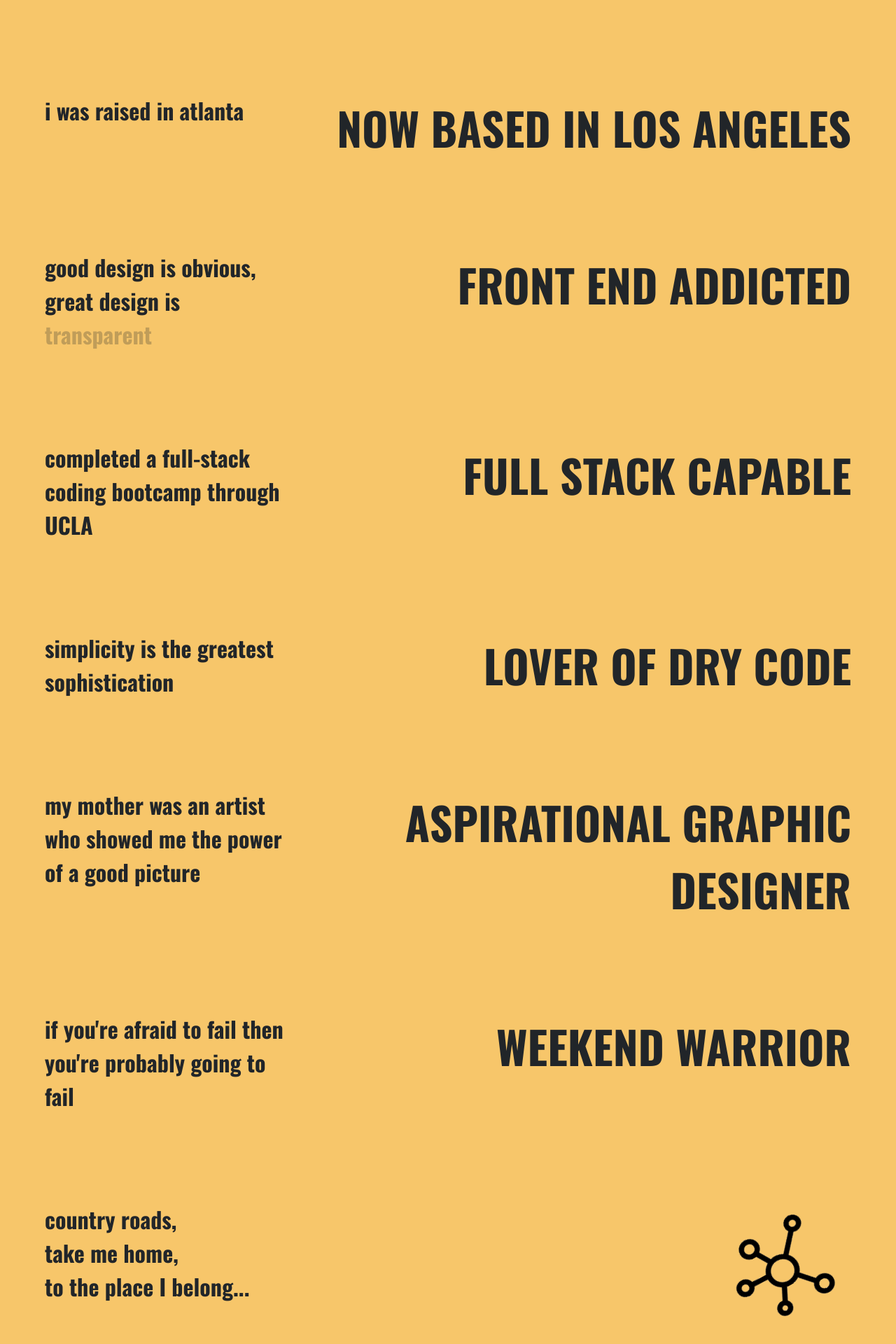
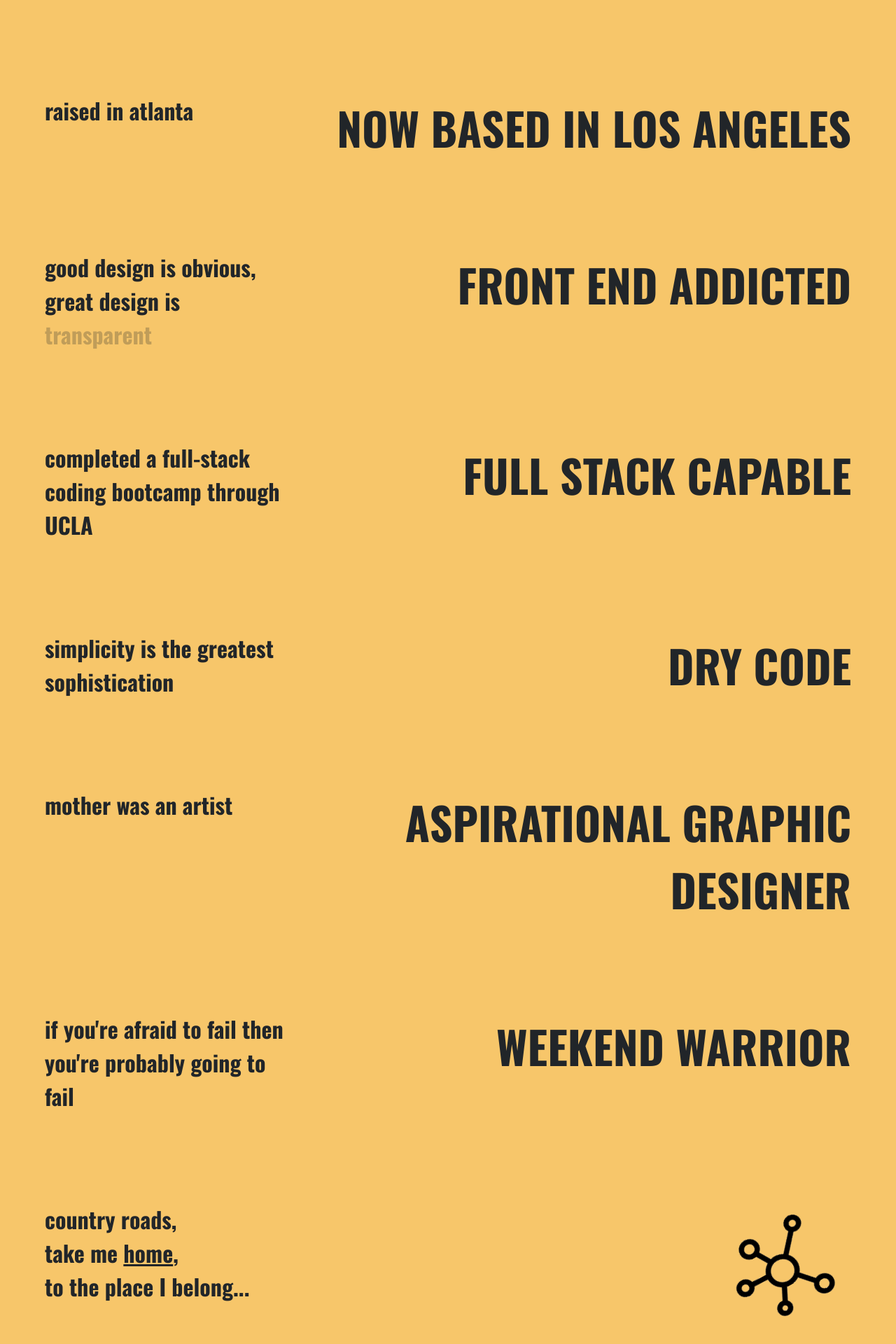
Before and after one commit to jnc444xd/portfolio, a React (Vite) app: page /about in a window 1280 px wide. Shown: the part 154-2074 px from the top of the page at 70% size. Built offline with nearby package versions, Linux system fonts and the light colour scheme.

Commit message:
ready for deploy

```diff
--- a/src/App.css
+++ b/src/App.css
@@ -23,7 +23,7 @@ a {
 }
 
 .header-name {
-    font-size: 200px;
+    font-size: 150px;
     color: rgba(0, 0, 0, 0);
     -webkit-text-stroke: 3px black;
 }
@@ -135,9 +135,26 @@ a {
     animation: rotate infinite 5s linear;
 }
 
+#icon:hover {
+    cursor: pointer;
+}
+
 .scrollDiv {
     height: 25vh;
     width: 100vw;
+}
+
+#profile-pic {
+    height: 300px;
+    width: auto;
+}
+
+.home-card:hover {
+    cursor: pointer;
+}
+
+.underline {
+    text-decoration: underline;
 }
 
 /* #basketball-img {
--- a/src/components/About.jsx
+++ b/src/components/About.jsx
@@ -1,6 +1,5 @@
 import { useEffect } from 'react';
 import icon from '../../images/icon.png';
-import car from '../../images/car.png';
 
 export default function About() {
 
@@ -78,7 +77,7 @@ export default function About() {
                 </div>
             </section>
             <section>
-                <div className="about-card">i was raised in atlanta</div>
+                <div className="about-card">raised in atlanta</div>
                 <div className="slide-container">
                     <div className="slide-about">NOW BASED IN LOS ANGELES</div>
                 </div>
@@ -98,12 +97,12 @@ export default function About() {
             <section>
                 <div className="about-card">simplicity is the greatest sophistication</div>
                 <div className="slide-container">
-                    <div className="slide-about">LOVER OF DRY CODE</div>
+                    <div className="slide-about">DRY CODE</div>
                 </div>
             </section>
             <section>
                 <div className="about-card">
-                    <div>my mother was an artist who showed me the power of a good picture</div>
+                    <div>mother was an artist</div>
                 </div>
                 <div className="slide-container">
                     <div className="slide-about">ASPIRATIONAL GRAPHIC DESIGNER</div>
@@ -115,10 +114,10 @@ export default function About() {
                     <div className="slide-about">WEEKEND WARRIOR</div>
                 </div>
             </section>
-            <section onClick={handleHome}>
+            <section className="home-card" onClick={handleHome}>
                 <div className="about-card">
                     <div>country roads,</div>
-                    <div>take me home,</div>
+                    <div>take me <span className="underline">home</span>,</div>
                     <div>to the place I belong...</div>
                 </div>
                 <img id="icon" src={icon}></img>
--- a/src/components/Footer.jsx
+++ b/src/components/Footer.jsx
@@ -11,7 +11,7 @@ export default function Footer() {
             <a href="https://stackoverflow.com/users/22904259/justin-c" target="_blank">
                 <img src={stack} alt="StackOverflow Logo"></img>
             </a>
-            <a href="https://www.linkedin.com/in/justin-undefined-32b08729b/" target="_blank">
+            <a href="https://www.linkedin.com/in/justin-chun-32b08729b/" target="_blank">
                 <img src={linkedin} alt="LinkedIn Logo"></img>
             </a>
         </footer>
--- a/src/components/Header.jsx
+++ b/src/components/Header.jsx
@@ -1,6 +1,7 @@
 import Container from 'react-bootstrap/Container';
 import Row from 'react-bootstrap/Row';
 import Col from 'react-bootstrap/Col';
+import profilePic from '../../images/profile-picture.png';
 
 export default function Header({ links }) {
     return (
@@ -10,6 +11,7 @@ export default function Header({ links }) {
                     <Col sm={8}>
                         <Row className="header-name">JUSTIN</Row>
                         <Row className="header-name">CHUN</Row>
+                        <img src={profilePic} id="profile-pic"></img>
                     </Col>
                     <Col sm={4}>
                         {links.map((link, index) => (
```
